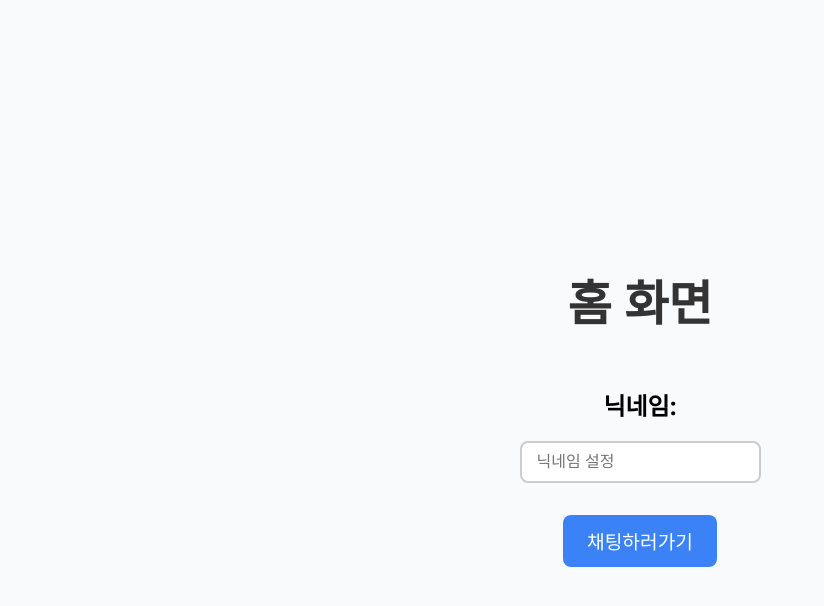
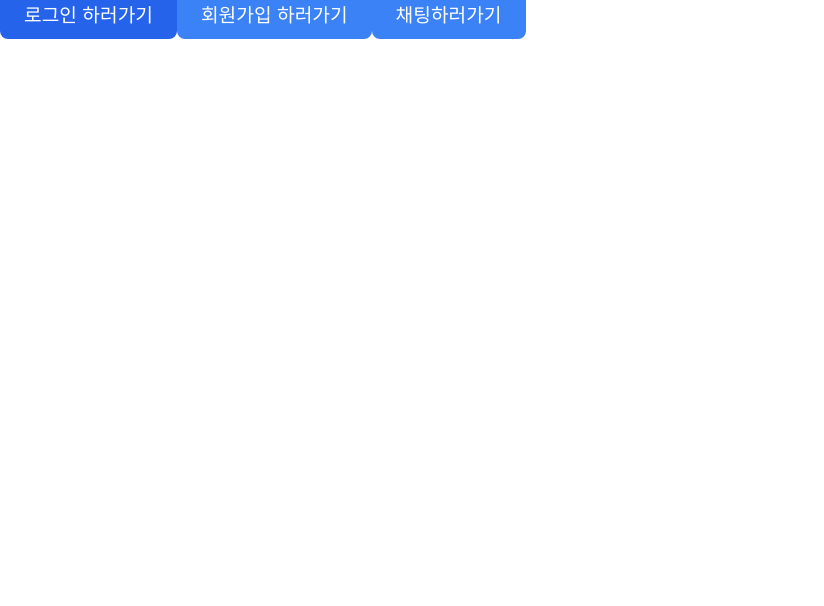
Before and after one commit to sxxxp/Simple_react, a React (Create React App) app: page / in a window 1280 px wide. Shown: the top 606 px of the page, without its empty margins (0-824 px from the left). Built offline with nearby package versions, Linux system fonts and the light colour scheme.

Commit message:
add route

```diff
--- a/src/App.tsx
+++ b/src/App.tsx
@@ -6,6 +6,8 @@ import NotFound from "./NotFound";
 import Home from "./Home";
 import ChatList from "./Chatlist";
 import { CookiesProvider } from "react-cookie";
+import Login from "./Login";
+import Register from "./Register";
 
 function App() {
   return (
@@ -14,6 +16,8 @@ function App() {
         <Routes>
           <Route path="/" element={<Home />} />
           <Route path="/chat" element={<ChatList />} />
+          <Route path="/login" element={<Login />} />
+          <Route path="/register" element={<Register />} />
           <Route path="/chat/:id" element={<Chat />} />
 
           <Route path="*" element={<NotFound />} />
--- a/src/Home.tsx
+++ b/src/Home.tsx
@@ -17,23 +17,17 @@ const Home = () => {
   };
   useEffect(() => {}, [name]);
   return (
-    <div className="home-container">
-      <h1 className="home-title">홈 화면</h1>
-      <h2>닉네임: {name}</h2>
-      <form onSubmit={setNickname}>
-        <input
-          type="text"
-          value={inputValue}
-          onChange={(e) => setInputValue(e.currentTarget.value)}
-          placeholder="닉네임 설정"
-          className="nickname-input"
-        />
-      </form>
-
+    <>
+      <NavLink to={"/login"} className="chat-button">
+        로그인 하러가기
+      </NavLink>
+      <NavLink to={"/register"} className="chat-button">
+        회원가입 하러가기
+      </NavLink>
       <NavLink to={"/chat"} className="chat-button">
         채팅하러가기
       </NavLink>
-    </div>
+    </>
   );
 };
 
```
